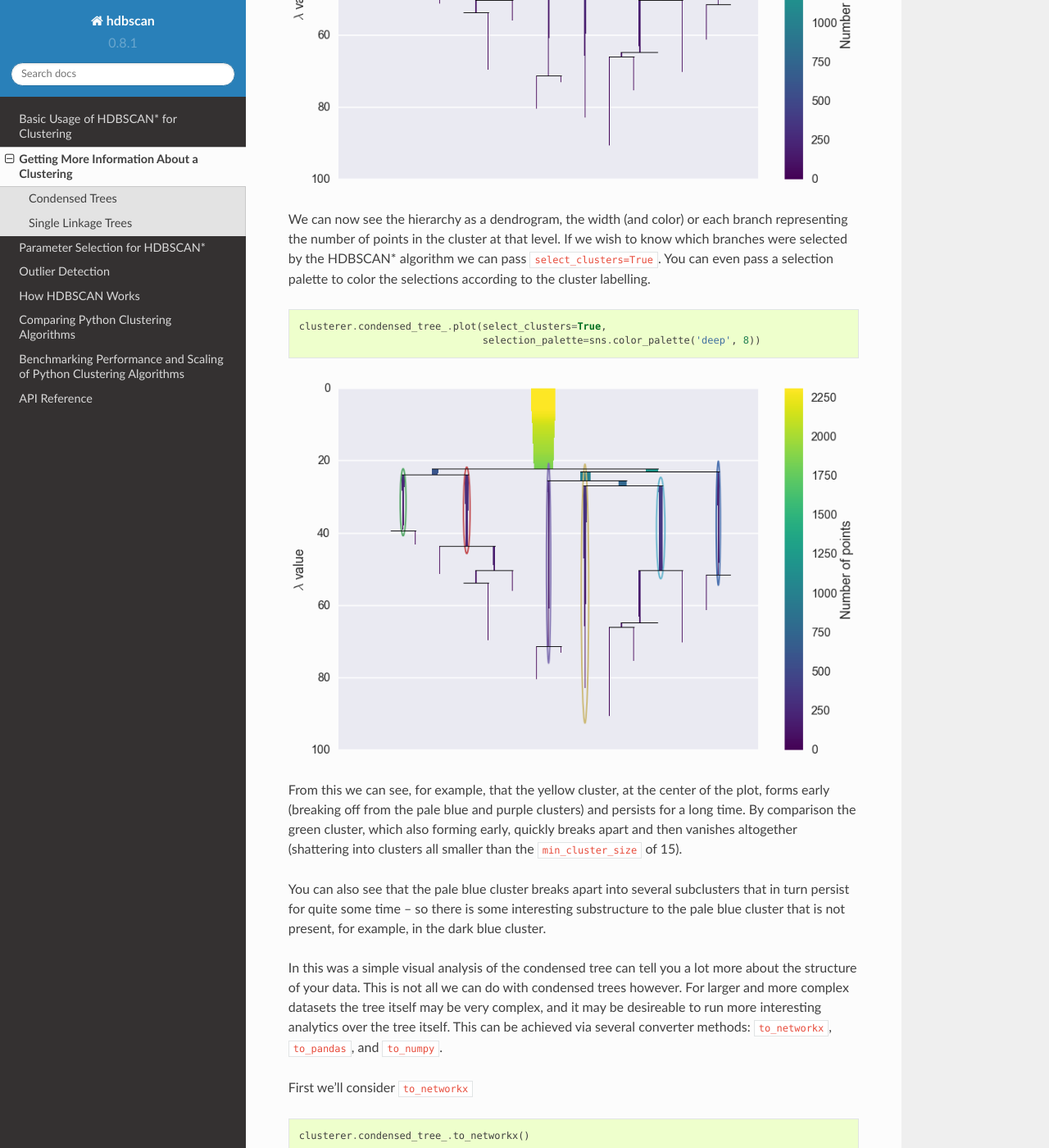
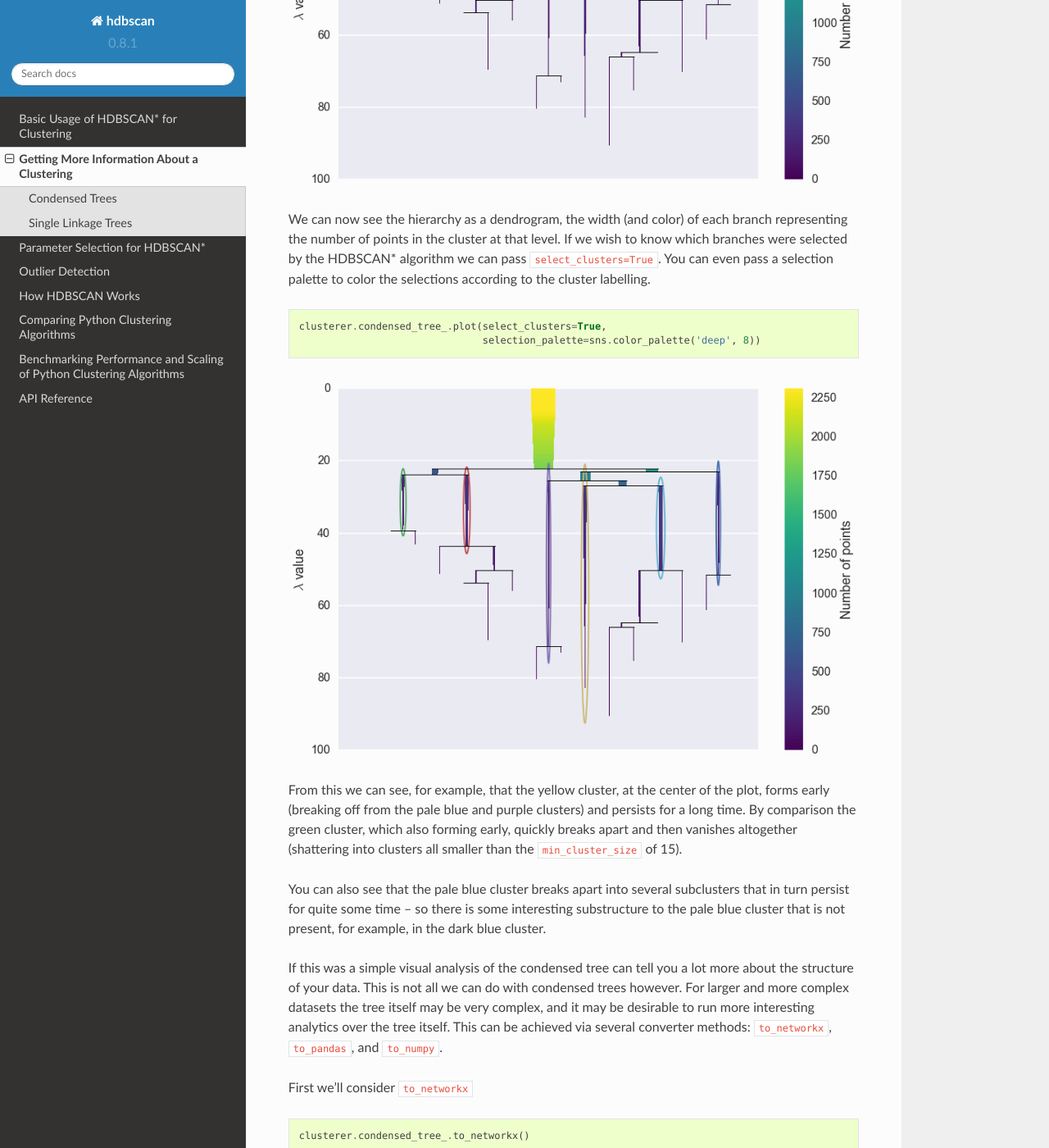
Before and after one commit to scikit-learn-contrib/hdbscan, a Sphinx documentation site: the page built from docs/advanced_hdbscan.rst, in a window 1280 px wide and 1400 px high, scrolled down 2277 px. Shown: the whole window at 82% size. Built offline with Sphinx 7.4.7 and the Read the Docs theme 2.0.0, drawn with Linux system fonts in a browser that asks for light colours; formulas are drawn with MathJax 3; some of the changed text lies outside the part shown.

Commit message:
DOC : Typos in advanced hdbscan

```diff
--- a/docs/advanced_hdbscan.rst
+++ b/docs/advanced_hdbscan.rst
@@ -66,7 +66,7 @@ hierarchy we can call the ``plot`` method:
 .. image:: images/advanced_hdbscan_9_1.png
 
 
-We can now see the hierarchy as a dendrogram, the width (and color) or
+We can now see the hierarchy as a dendrogram, the width (and color) of
 each branch representing the number of points in the cluster at that
 level. If we wish to know which branches were selected by the HDBSCAN\*
 algorithm we can pass ``select_clusters=True``. You can even pass a
@@ -94,10 +94,10 @@ subclusters that in turn persist for quite some time -- so there is some
 interesting substructure to the pale blue cluster that is not present,
 for example, in the dark blue cluster.
 
-In this was a simple visual analysis of the condensed tree can tell you
+If this was a simple visual analysis of the condensed tree can tell you
 a lot more about the structure of your data. This is not all we can do
 with condensed trees however. For larger and more complex datasets the
-tree itself may be very complex, and it may be desireable to run more
+tree itself may be very complex, and it may be desirable to run more
 interesting analytics over the tree itself. This can be achieved via
 several converter methods: ``to_networkx``, ``to_pandas``, and
 ``to_numpy``.
```
Also changed, not shown: other parts of docs/advanced_hdbscan.rst (+2 -2 lines).
